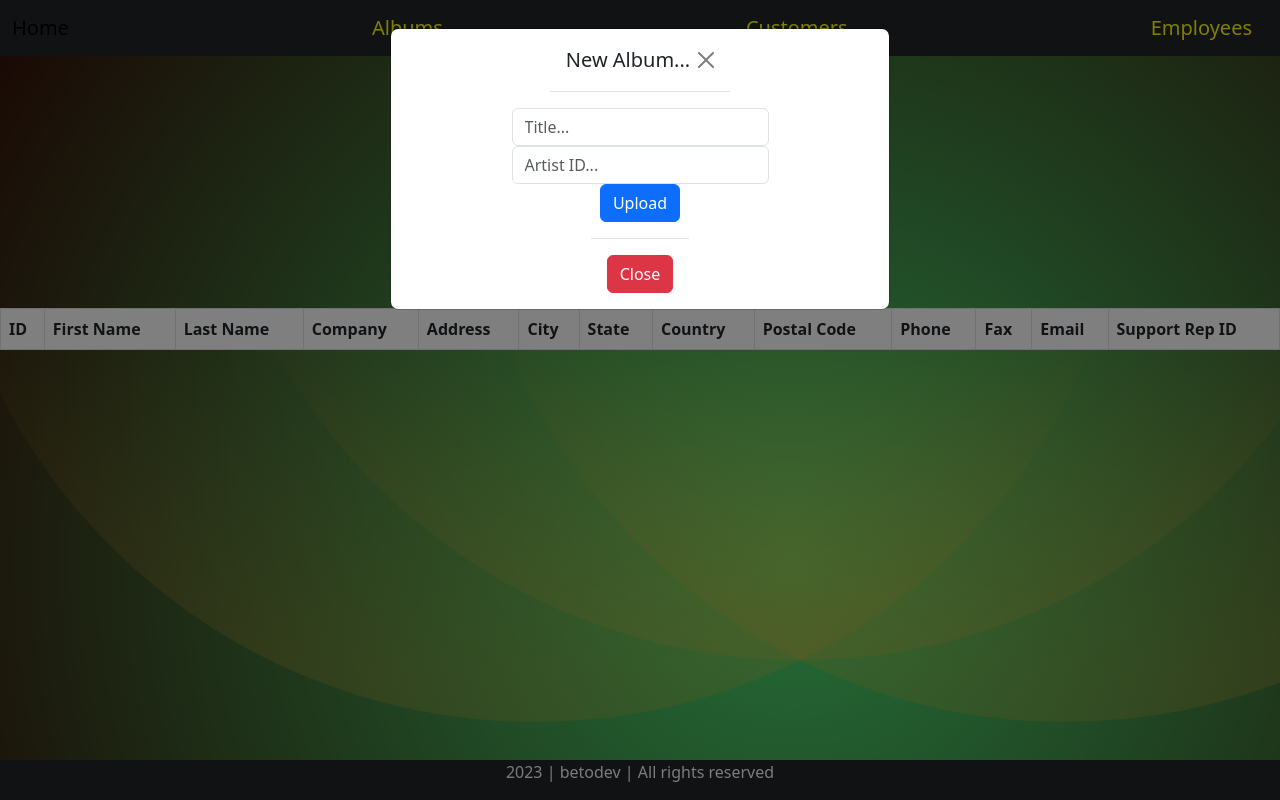
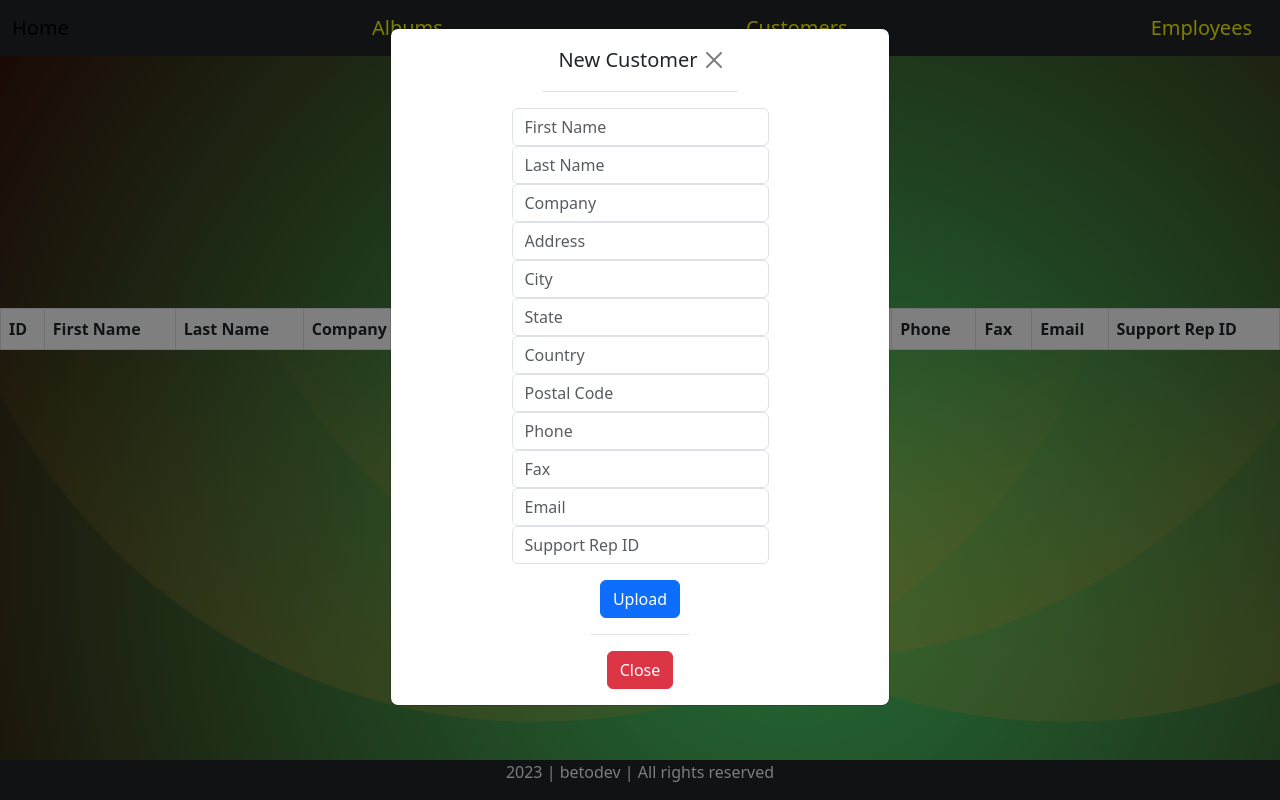
Before and after one commit to betoayza/music-online-store, a PHP site: page /customer.php in a window 1280 px wide, after a click on "Add". Run offline with PHP 8.4, Linux system fonts and the light colour scheme; data that the repository does not hold is empty.

Commit message:
Add Customer updated

```diff
--- a/customer.php
+++ b/customer.php
@@ -24,14 +24,25 @@ try {
                 <div class="modal-dialog">
                     <div class="modal-content">
                         <div class="modal-header">
-                            <h1 class="modal-title fs-5" id="exampleModalLabel">New Album...</h1>
+                            <h1 class="modal-title fs-5" id="exampleModalLabel">New Customer</h1>
                             <button type="button" class="btn-close" data-bs-dismiss="modal" aria-label="Close"></button>
                         </div>
                         <div class="modal-body">
                             <form action="upload_customer.php" method="POST">
-                                <input type="text" placeholder="Title..." class="form-control" name="title" require>
-                                <input type="number" placeholder="Artist ID..." class="form-control" name="artistID" require>
-                                <button type="submit" class="btn btn-primary">Upload</button>
+                                <input type="text" placeholder="First Name" class="form-control" name="firstName" require>
+                                <input type="text" placeholder="Last Name" class="form-control" name="lastName" require>
+                                <input type="text" placeholder="Company" class="form-control" name="company" require>
+                                <input type="text" placeholder="Address" class="form-control" name="address" require>
+                                <input type="text" placeholder="City" class="form-control" name="city" require>
+                                <input type="text" placeholder="State" class="form-control" name="state" require>
+                                <input type="text" placeholder="Country" class="form-control" name="country" require>
+                                <input type="text" placeholder="Postal Code" class="form-control" name="postalCode" require>
+                                <input type="text" placeholder="Phone" class="form-control" name="phone" require>
+                                <input type="text" placeholder="Fax" class="form-control" name="fax" require>
+                                <input type="text" placeholder="Email" class="form-control" name="email" require>
+                                <input type="number" placeholder="Support Rep ID" class="form-control" name="supportRepID" require>
+
+                                <button type="submit" class="btn btn-primary mt-3">Upload</button>
                             </form>
                         </div>
                         <div class="modal-footer">
```
Also changed, not shown: upload_customer.php (added).
